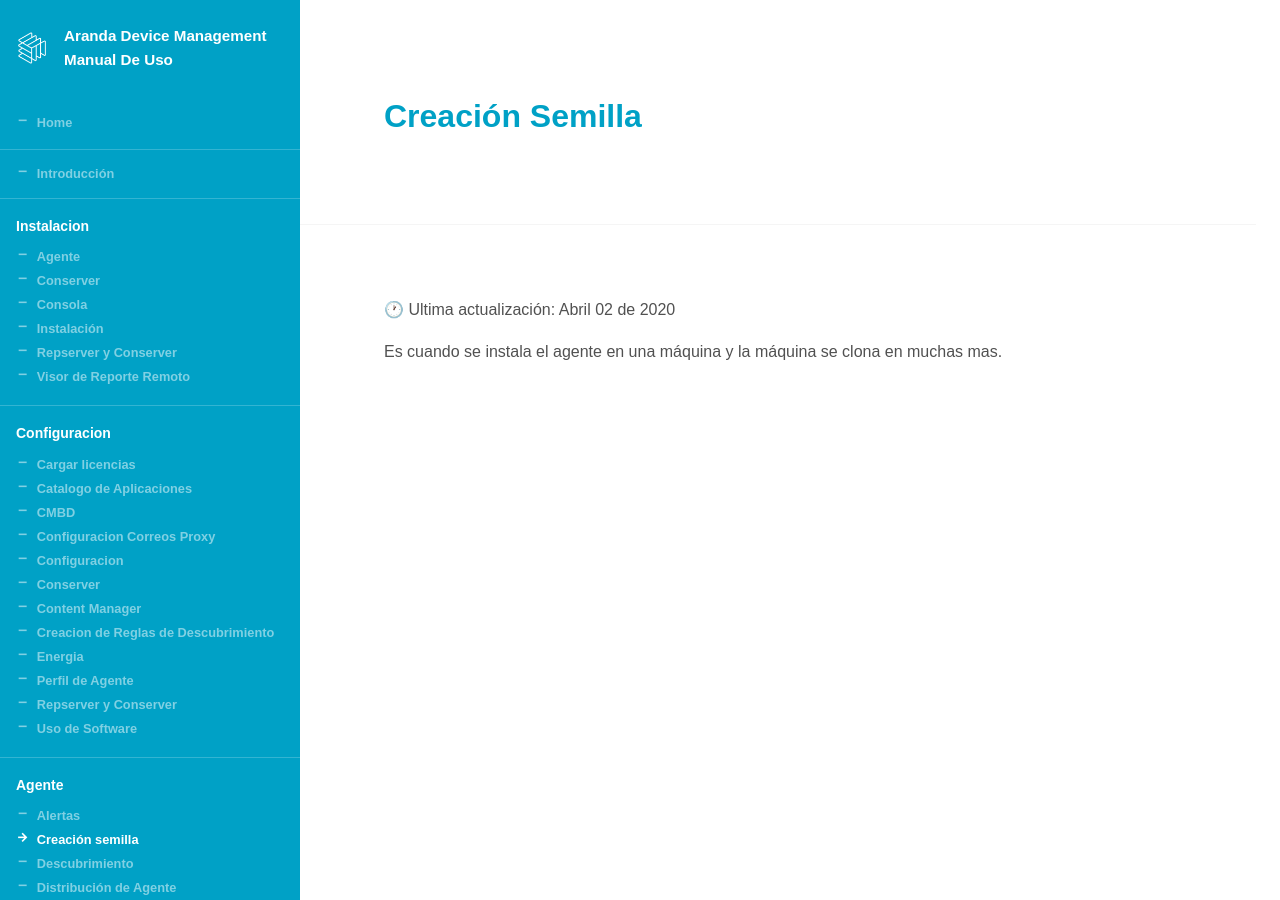
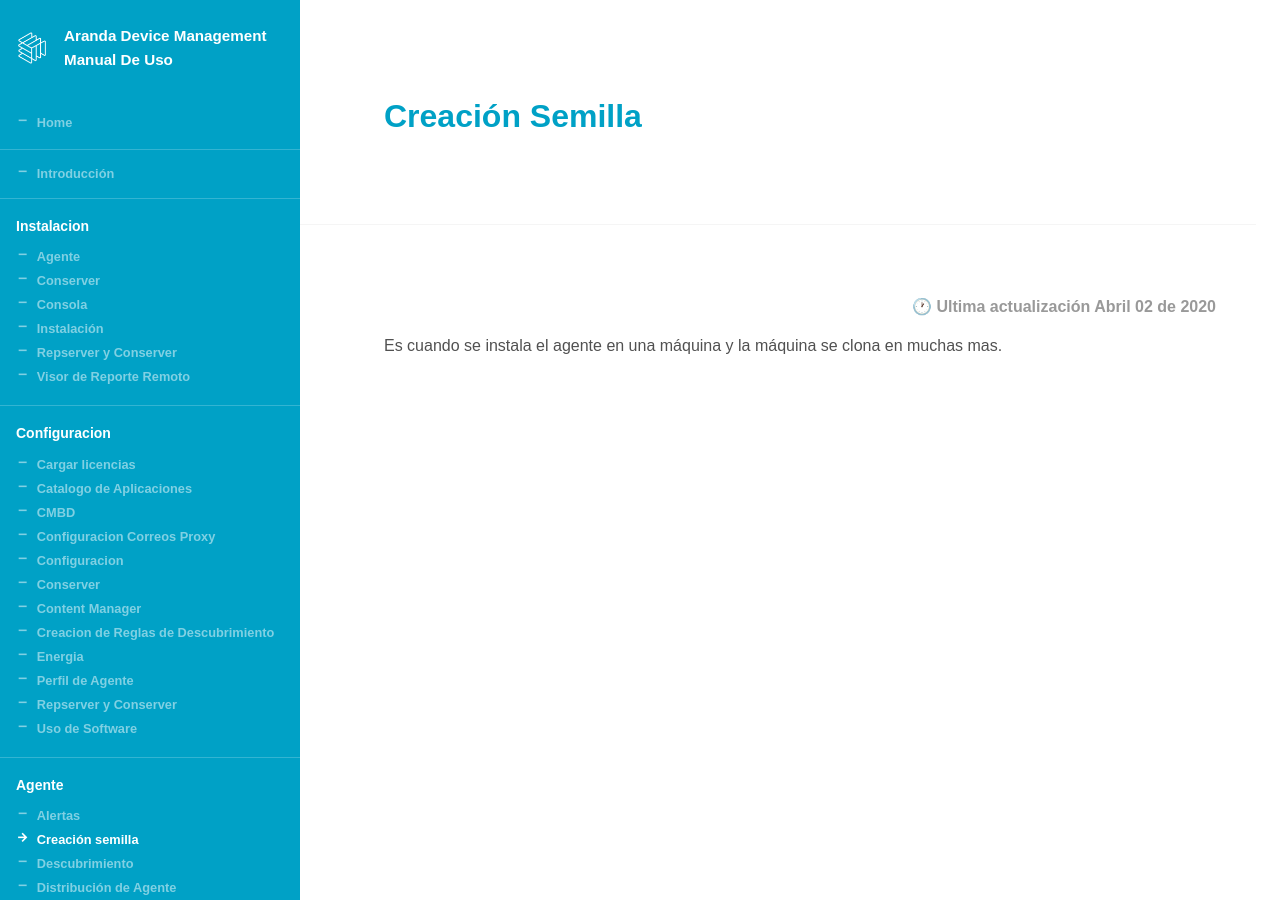
Before and after one commit to Nats85/adm, a Jekyll site: the page built from _docs/agente/creacion semilla.md, in a window 1280 px wide. Built offline with Jekyll 4.4.1, drawn with Linux system fonts in a browser that asks for light colours.

```diff
--- a/_docs/agente/creacion semilla.md
+++ b/_docs/agente/creacion semilla.md
@@ -2,9 +2,7 @@
 title: Creación semilla
 info:
 ---
-🕐 Ultima actualización: Abril 02 de 2020
-
-
+###### 🕐 Ultima actualización Abril 02 de 2020
 
 
 Es cuando se instala el agente en una máquina y la máquina se clona en muchas mas.
```
